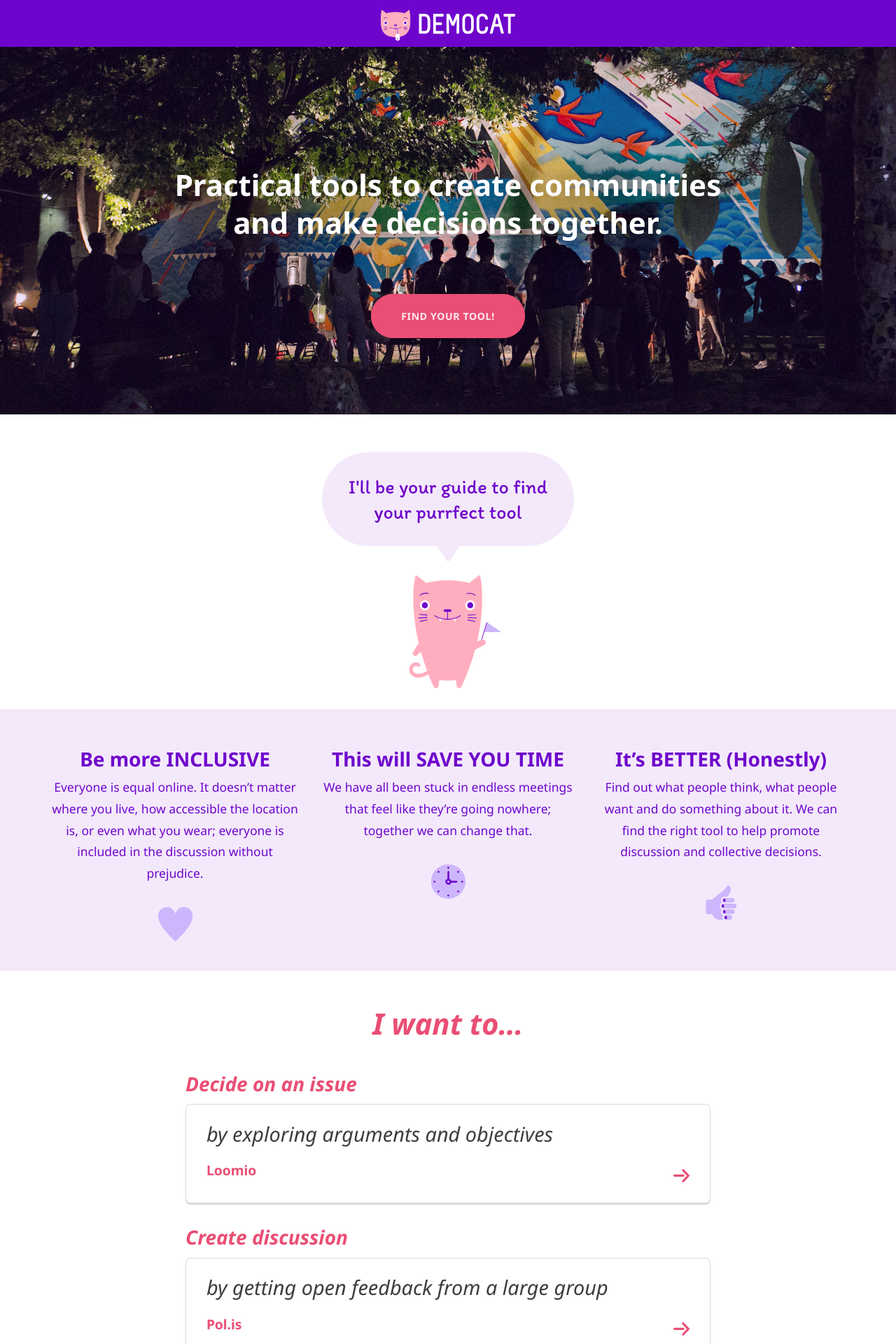
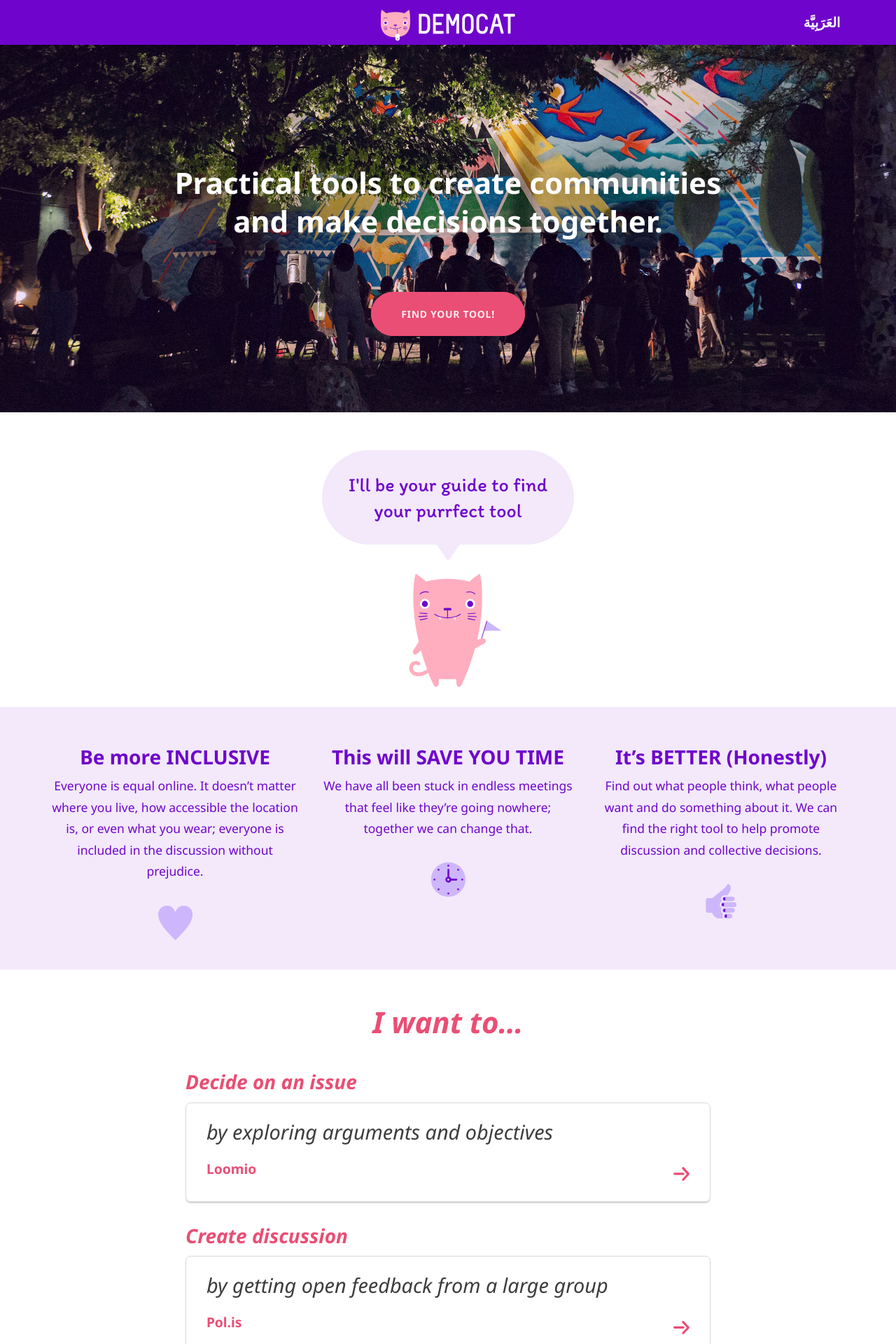
Before and after one commit to digidemlab/democat, a Jekyll site: the page built from index.md, in a window 1280 px wide. Shown: the top 1920 px of the page at 70% size. Built offline with Jekyll 4.4.1, drawn with Linux system fonts in a browser that asks for light colours.

Commit message:
Arabic menu

```diff
--- a/_includes/panel/header.html
+++ b/_includes/panel/header.html
@@ -5,26 +5,30 @@
 <header>
   <div class="header">
     <div class="container">
-      <!--
+
       <ul class="nav navbar-nav pull-right">
        {% assign posts=site.posts | where:"ref", page.ref | sort: 'lang' %}
        {% for post in posts %}
-         <li class="nav-item {% if post.lang == page.lang %}active{% endif %}">
-           <a class="text-link text-uppercase -white -small {{ post.lang }}" href="{{ site.baseurl }}{{ post.url }}">
+         {% if post.lang != page.lang %}
+           <li class="nav-item">
+             <a class="clean-link text-uppercase -white -small {{ post.lang }}" href="{{ site.baseurl }}{{ post.url }}">
                {{site.t[post.lang].language}}
              </a>
            </li>
+         {% endif %}
        {% endfor %}
        {% assign pages=site.pages | where:"ref", page.ref | sort: 'lang' %}
        {% for item in pages %}
-         <li class="nav-item {% if item.lang == page.lang %}active{% endif %}">
-           <a class="text-link text-uppercase -white -small {{ item.lang }}" href="{{ site.baseurl }}{{ item.url }}">
+         {% if item.lang != page.lang %}
+           <li class="nav-item">
+             <a class="clean-link text-uppercase -white -small {{ item.lang }}" href="{{ site.baseurl }}{{ item.url }}">
                {{site.t[item.lang].language}}
              </a>
            </li>
+         {% endif %}
        {% endfor %}
      </ul>
-    -->
+
       <div class="text-center">
         <a class="clean-link" href="{{site.baseurl}}{% if page.lang == 'en'%}/{% else %}/ar{% endif %}">
           <div class="visually-hidden">
@@ -38,33 +42,4 @@
   </div>
 </header>
 
-<!-- old header - save for later ">
-
-  <!-- <nav class="navbar navbar-default">
-    <div class="header">
-      <div class="container text-center">
-          <button type="button" class="navbar-toggle collapsed" data-toggle="collapse" data-target="#bs-navbar-collapse" aria-expanded="false">
-            <span class="sr-only">Toggle navigation</span>
-            <span class="icon-bar"></span>
-            <span class="icon-bar"></span>
-            <span class="icon-bar"></span>
-          </button>
-          <a href="{{site.baseurl}}/">
-            <div class="visually-hidden">
-              {{site.title}}
-            </div>
-            <img src="{{site.baseurl}}/assets/images/svg/logo.svg" alt="Democat" class="logo">
-          </a>
-        </div> -->
-        <!-- Collect the nav links, forms, and other content for toggling -->
-    <!-- <div class="collapse navbar-collapse" id="bs-navbar-collapse">
-          <ul class="list-unstyled navbar-custom">
-            <li class="navbar-custom_item"><a class="navbar-custom_item_link" href="{{site.baseurl}}/about">About</a></li>
-          </ul>
-        </div>
-      </div> -->
-      <!-- /.container-fluid -->
-  <!-- </div>
-  </nav> -->
-
 <a id="main-content"></a>
--- a/_sass/_logos.scss
+++ b/_sass/_logos.scss
@@ -2,10 +2,16 @@
 // Logos
 
 .logo {
-  height: 3.125em;
+  height: 2.125em;
   width: auto;
   position: relative;
   margin: 1em 0 0.65em;
+  transform: translateX(-50%);
+  left: 50%;
+  position: absolute;
+  @media (min-width: $screen-sm-min) {
+    height: 3.125em;
+  }
 }
 
 .logo-digidemlab {
```
Lines whose indentation alone changed are shown as unchanged.
